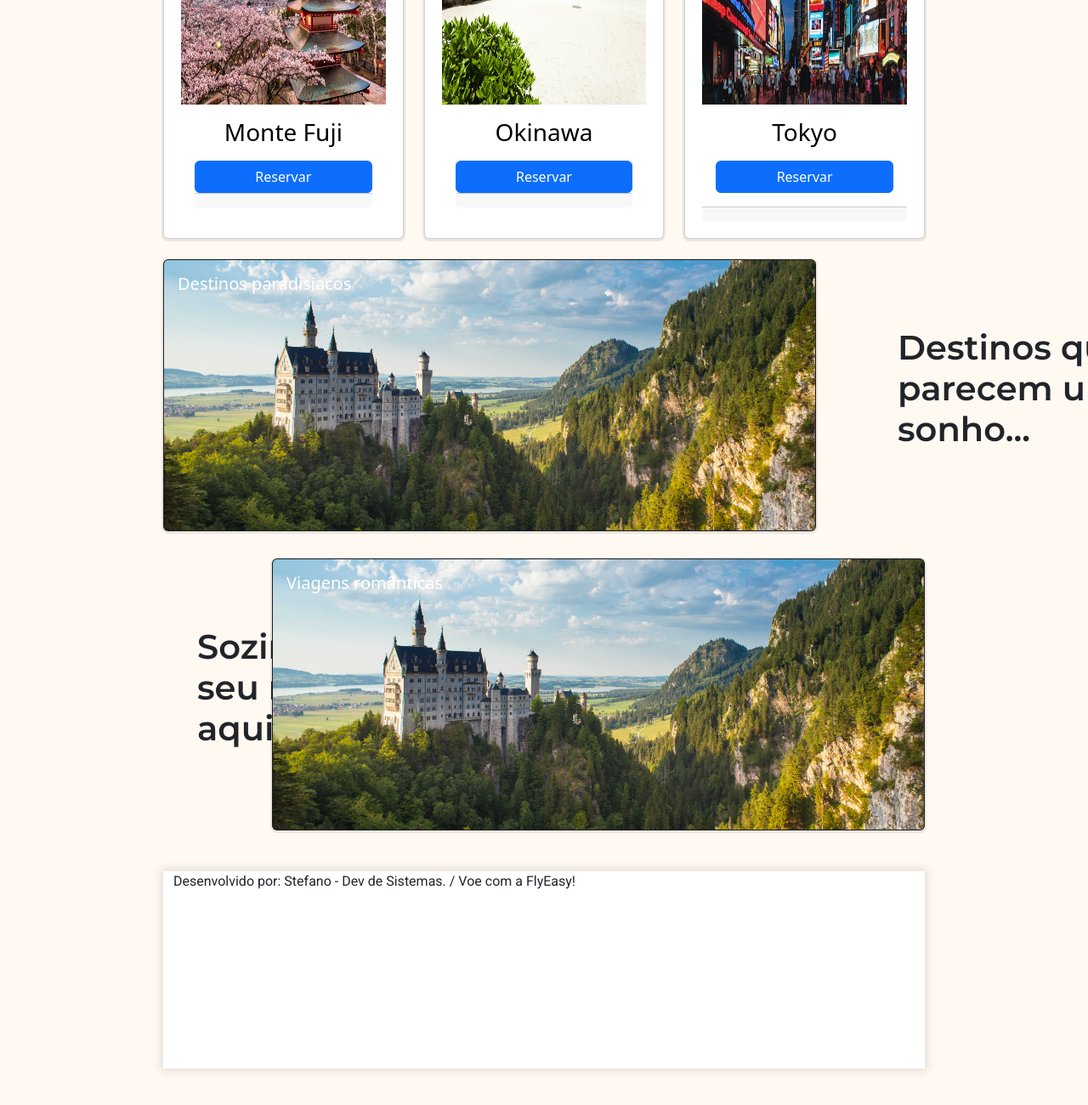
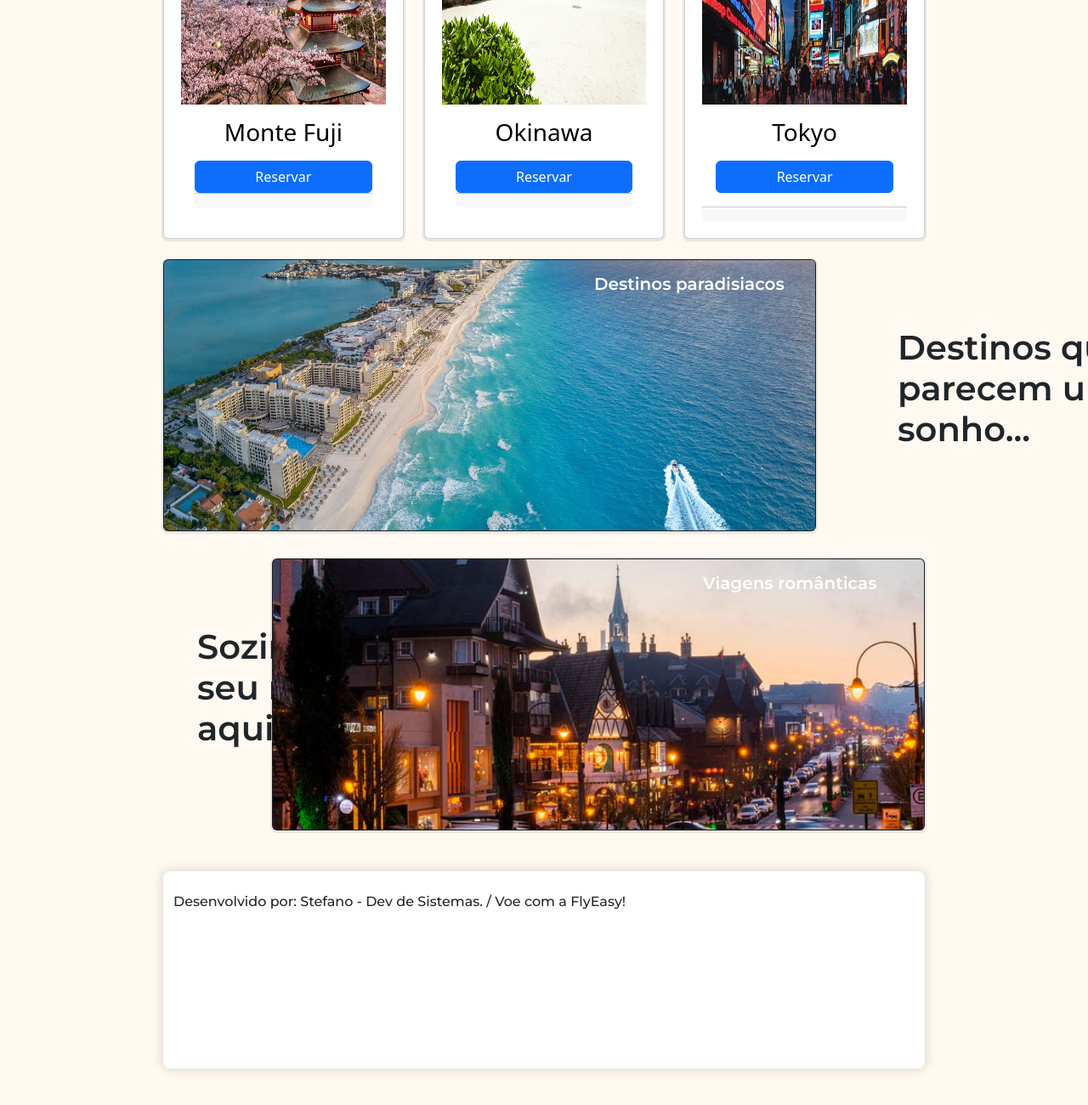
Before and after one commit to StfScript/gotrip, a plain HTML site: page index.html in a window 1280 px wide. Shown: the part 786-2086 px from the top of the page at 85% size. Drawn offline with nearby package versions, Linux system fonts and the light colour scheme.

Commit message:
Retirando os cards do style mobile

```diff
--- a/CSS/cell.css
+++ b/CSS/cell.css
@@ -10,4 +10,15 @@
 
 
 }
+
+.card-texto3{
+display: none;
 }
+
+#foto  {
+
+   display: none;
+   }
+
+   #foto2{ display: none;}
+}
--- a/CSS/style.css
+++ b/CSS/style.css
@@ -31,6 +31,7 @@
 
 #foto img{
     height: 100%;
+    object-fit: cover;
 }
 
 #foto2 {
@@ -43,6 +44,15 @@
 }
 #foto2 img{
     height: 100%;
+    width:100%;
+    object-fit: cover;
+}
+
+.card-title2{
+    margin-left: 24.5em;
+
+    font-family: 'Montserrat', sans-serif;
+    font-weight: 600;
 }
 
 .card-texto2{
@@ -153,8 +163,11 @@ main, section, form{
 }
 
 footer{
+    padding: 1.5em;
+    border-radius: 8px;
     margin-top: 8.5em;
-    font-family: 'Roboto', sans-serif; ;
+    font-family: 'Montserrat', sans-serif;
+    font-weight: 500;
     height: 14.5em;
     box-shadow: #0000001c 0px 0px 11px 3px;
 }
--- a/index.html
+++ b/index.html
@@ -143,9 +143,9 @@
 </div>
 
 <div id="foto" class="card foto text-bg-dark">
-  <img src="imagens/alemanha-58-cat.jpg" class="card-img" alt="...">
+  <img src="imagens/Cancun.jpg" class="card-img" alt="...">
   <div class="card-img-overlay">
-    <h5 class="card-title">Destinos paradisiacos</h5>
+    <h5 class="card-title2">Destinos paradisiacos</h5>
 
   </div>
 </div>
@@ -156,9 +156,9 @@
 </div>
 
 <div id="foto2" class="card foto text-bg-dark">
-  <img src="imagens/alemanha-58-cat.jpg" class="card-img" alt="...">
+  <img src="imagens/gramado.jpg" class="card-img" alt="...">
   <div class="card-img-overlay">
-    <h5 class="card-title">Viagens românticas</h5>
+    <h5 class="card-title2">Viagens românticas</h5>
 
   </div>
 </div>
```
Also changed, not shown: imagens/#TEAM ALINE (1).png (deleted), imagens/#TEAM ALINE (2).png (deleted), imagens/#TEAM ALINE (3).png (deleted), imagens/#TEAM ALINE (4).png (deleted), imagens/#TEAM ALINE.jpg (deleted), imagens/#TEAM ALINE.png (deleted), imagens/Cancun.jpg (added), imagens/academia.png (deleted), imagens/avião.jpeg (deleted), imagens/escudo.png (deleted), imagens/espada.png (deleted), imagens/gramado.jpg (added), imagens/mulheres.png (deleted), 1 other file.
